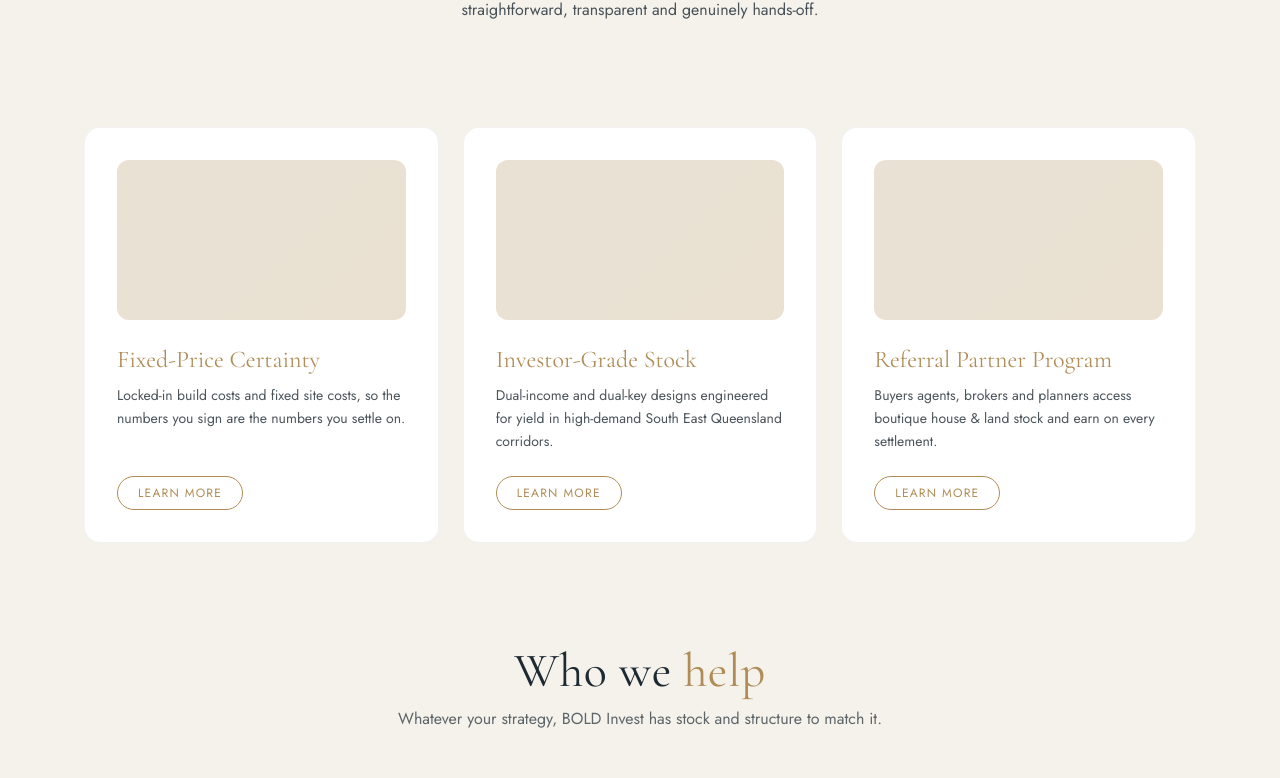
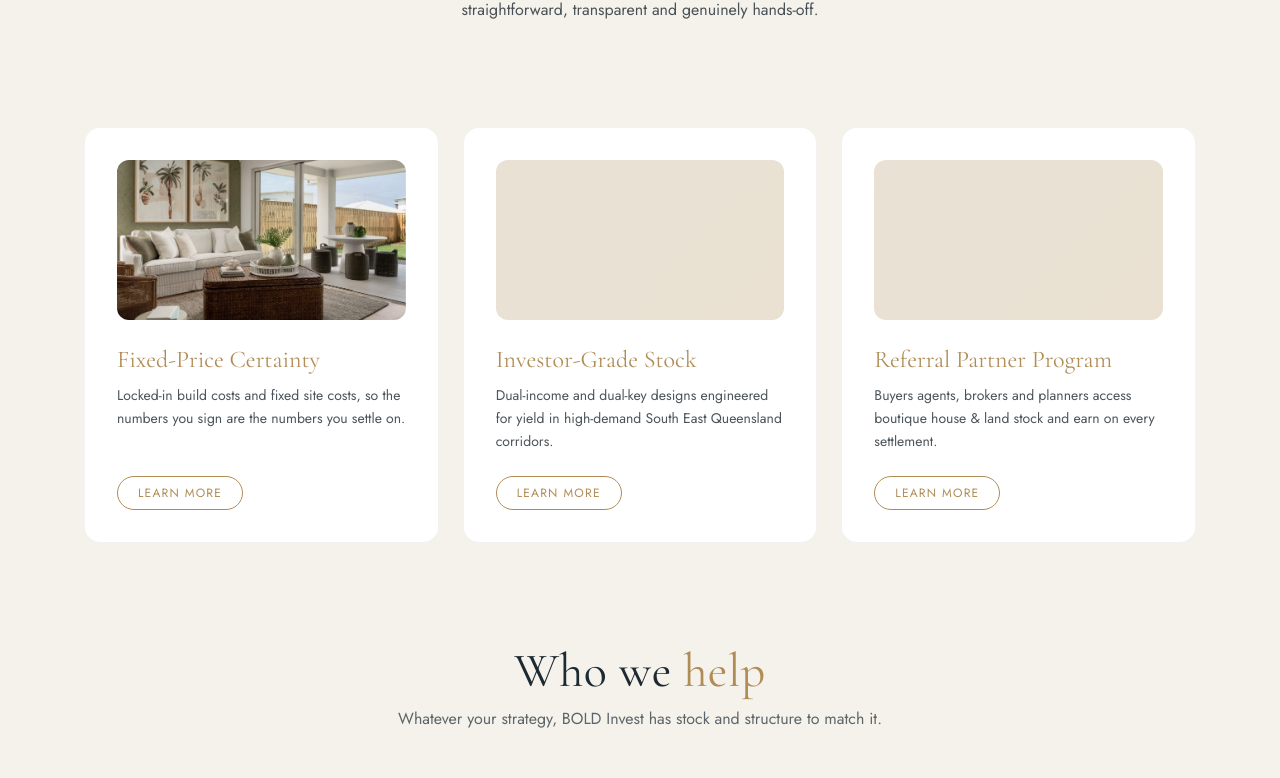
Before and after one commit to abundanceagent/agent-hub, a Next.js app in the folder portal/: page / in a window 1280 px wide. Shown: the part 976-1754 px from the top of the page. Built offline with nearby package versions, Linux system fonts and the light colour scheme.

Commit message:
Add files via upload

```diff
--- a/portal/app/page.tsx
+++ b/portal/app/page.tsx
@@ -15,10 +15,11 @@ const nav = [
   { label: 'Contact', href: '#contact' },
 ]
 
-const promos = [
+const promos: { title: string; body: string; image?: string }[] = [
   {
     title: 'Fixed-Price Certainty',
     body: 'Locked-in build costs and fixed site costs, so the numbers you sign are the numbers you settle on.',
+    image: '/fixed-price-certainty.jpg',
   },
   {
     title: 'Investor-Grade Stock',
@@ -130,7 +131,14 @@ export default function Home() {
         <section id="packages" className="max-w-6xl mx-auto px-5 py-10 grid md:grid-cols-3 gap-6">
           {promos.map((c) => (
             <div key={c.title} className="bg-white rounded-2xl p-8 border border-black/5 flex flex-col">
-              <div className="h-40 rounded-xl mb-6" style={{ background: `linear-gradient(135deg, #e9e2d4, ${GOLD}44)` }} />
+              {c.image ? (
+                <div className="h-40 rounded-xl mb-6 overflow-hidden">
+                  {/* eslint-disable-next-line @next/next/no-img-element */}
+                  <img src={c.image} alt={c.title} className="w-full h-full object-cover" />
+                </div>
+              ) : (
+                <div className="h-40 rounded-xl mb-6" style={{ background: `linear-gradient(135deg, #e9e2d4, ${GOLD}44)` }} />
+              )}
               <h3 className="font-display text-2xl mb-2" style={{ color: GOLD }}>{c.title}</h3>
               <p className="text-sm leading-relaxed opacity-80 flex-1">{c.body}</p>
               <a href="#contact" className="mt-6 inline-block text-xs uppercase tracking-widest border rounded-full px-5 py-2 self-start" style={{ borderColor: GOLD, color: GOLD }}>Learn more</a>
```
